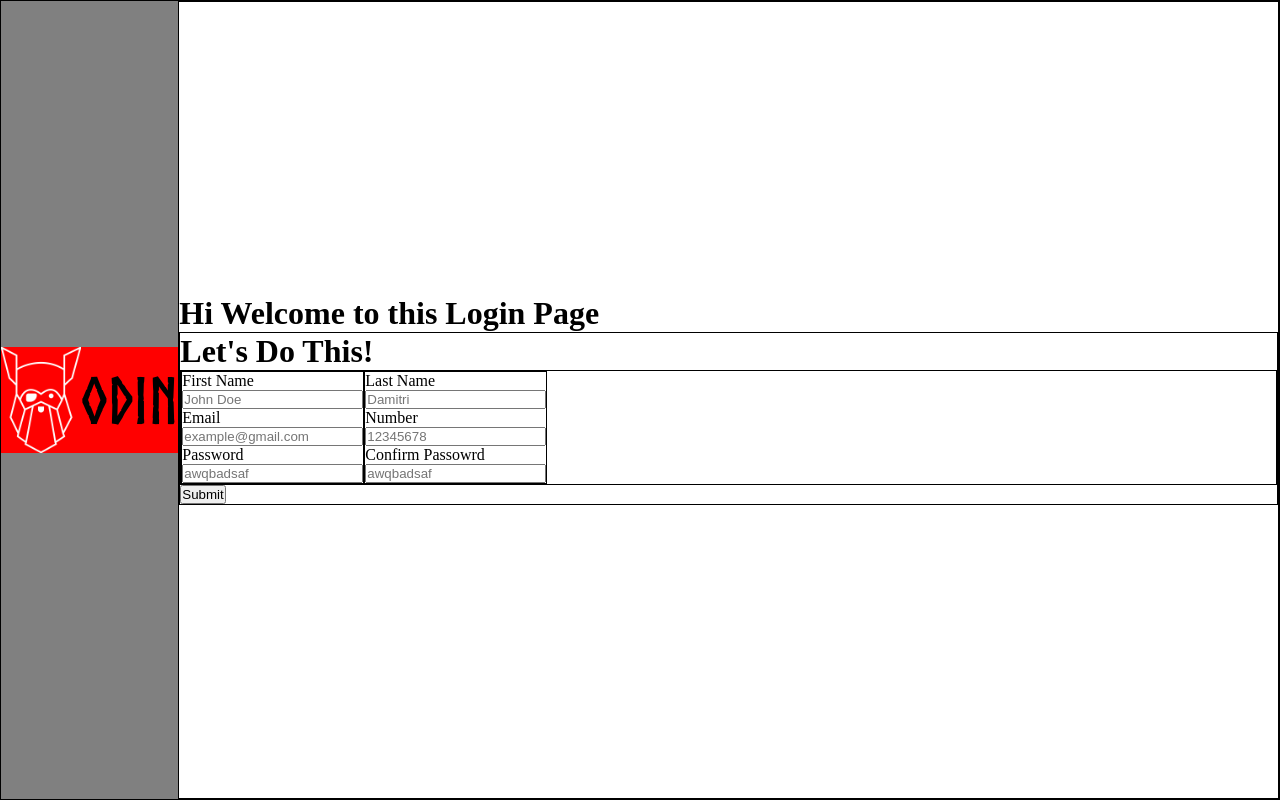
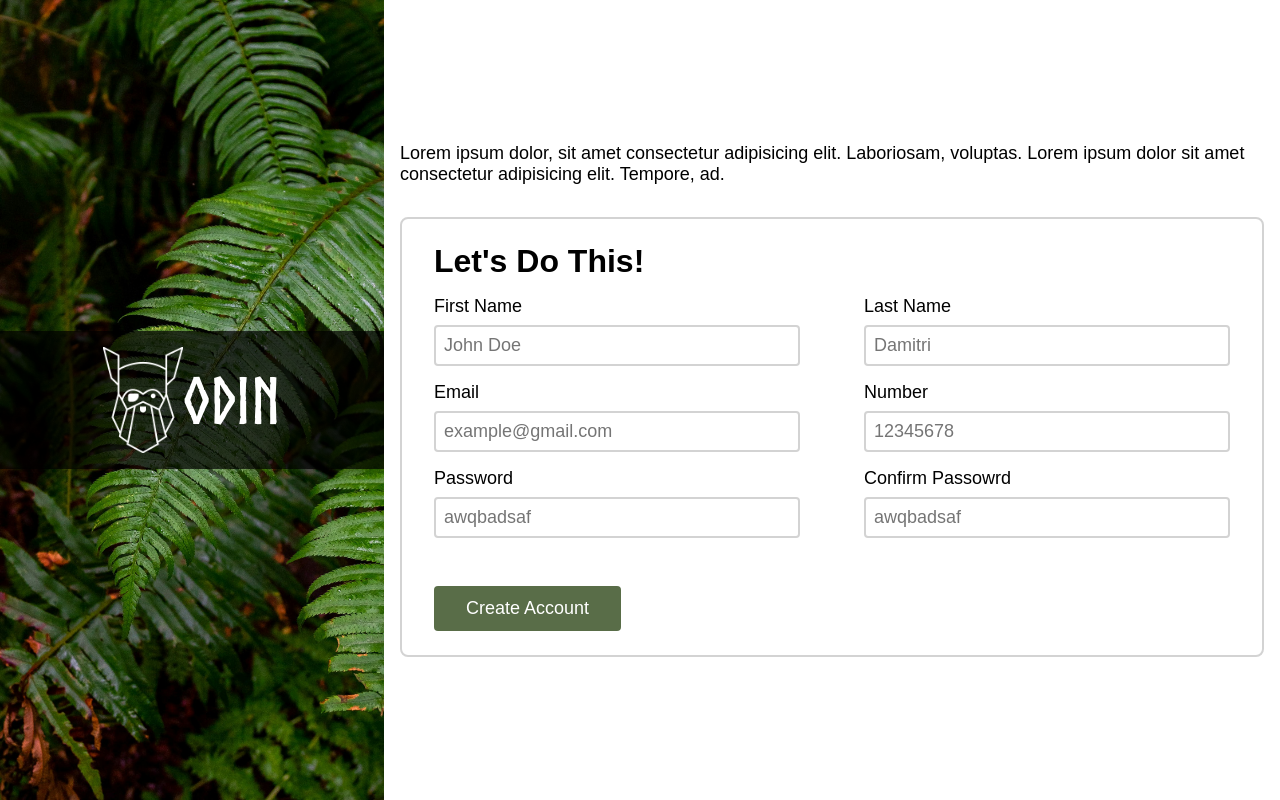
Before and after one commit to stukuo/Project-Sign-up-Form, a plain HTML site: page index.html in a window 1280 px wide. Drawn offline with Linux system fonts and the light colour scheme.

Commit message:
Added Styling

```diff
--- a/index.html
+++ b/index.html
@@ -17,7 +17,9 @@
         </div>
     </div>
     <div class="content">
-        <h1 class="description">Hi Welcome to this Login Page</h1>
+        <div class="content-inner">
+            <p class="description">Lorem ipsum dolor, sit amet consectetur adipisicing elit. Laboriosam, voluptas. Lorem
+                ipsum dolor sit amet consectetur adipisicing elit. Tempore, ad.</p>
 
             <div class="form">
                 <h1 class="header">Let's Do This!</h1>
@@ -26,41 +28,43 @@
                         <div class="col">
                             <div class="group-input">
                                 <label for="first-name">First Name</label>
-                            <input type="text" id="first-name" name="first-name" placeholder="John Doe">
+                                <input type="text" id="first-name" name="first-name" placeholder="John Doe" required>
                             </div>
 
                             <div class="group-input">
                                 <label for="email">Email</label>
-                            <input type="email" id="email" name="email" placeholder="example@gmail.com">
+                                <input type="email" id="email" name="email" placeholder="example@gmail.com" required>
                             </div>
 
                             <div class="group-input">
                                 <label for="password">Password</label>
-                            <input type="password" id="password" name="password" placeholder="awqbadsaf">
+                                <input type="password" id="password" name="password" placeholder="awqbadsaf"
+                                    minlength="8" required>
                             </div>
                         </div>
 
                         <div class="col">
                             <div class="group-input">
                                 <label for="last-name">Last Name</label>
-                            <input type="text" id="last-name" name="last-name" placeholder="Damitri">
+                                <input type="text" id="last-name" name="last-name" placeholder="Damitri" required>
                             </div>
 
                             <div class="group-input">
                                 <label for="number">Number</label>
-                            <input type="text" id="number" name="number" placeholder="12345678">
+                                <input type="text" id="number" name="number" placeholder="12345678" required>
                             </div>
 
                             <div class="group-input">
                                 <label for="password">Confirm Passowrd</label>
                                 <input type="password" id="confirm-password" name="confirm-password"
-                                placeholder="awqbadsaf">
+                                    placeholder="awqbadsaf" minlength="8" required>
                             </div>
                         </div>
                     </div>
 
-                <button type="submit">Submit</button>
+                    <button type="submit">Create Account</button>
                 </form>
+            </div>
         </div>
     </div>
 </body>
--- a/style.css
+++ b/style.css
@@ -1,7 +1,7 @@
 @font-face {
   /* font-family = Define Font Name To Use */
-    font-family: 'Norse';
-    src: url(Assets/fonts/Norse.otf)format('opentype') ;
+  font-family: "Norse";
+  src: url(Assets/fonts/Norse.otf) format("opentype");
   font-weight: 400;
   font-style: normal;
 
@@ -11,11 +11,15 @@
 
 /* Bold Version */
 @font-face {
-    font-family: 'Norse';
-    src: url(Assets/fonts/Norsebold.otf)format('opentype') ;
+  font-family: "Norse";
+  src: url(Assets/fonts/Norsebold.otf) format("opentype");
   font-weight: 700;
   font-style: normal;
   font-display: swap;
+}
+
+:root {
+  --p-font-size: 1.125rem;
 }
 
 /* Reset Browser Css */
@@ -23,12 +27,37 @@
   padding: 0px;
   margin: 0px;
   box-sizing: border-box;
+  font-family: sans-serif;
+}
+
+/* Remove Browser Styling */
+input {
+  /* Remove Browser Behavior */
+  -webkit-appearance: none;
+  -moz-appearance: none;
+  appearance: none;
+
+  background: transparent;
+  border: none;
+  border-radius: 0;
+  box-shadow: none;
+  outline: none;
+}
+
+button {
+  background: none;
+  color: inherit;
+  border: none;
+  padding: 0;
+  font: inherit;
+  cursor: pointer;
+  outline: inherit;
+  appearance: none; /* Removes OS-specific native rendering */
 }
 
 body {
   display: flex;
   min-height: 100vh;
-    border: 1px solid;
 }
 
 /* HERO SECTION */
@@ -37,18 +66,28 @@ body {
   align-items: center;
   justify-content: center;
 
-    background: gray;
+  width: 30vw;
+
+  background-image: url("Assets/Image.jpg");
+  background-size: cover;
 }
 
-.hero > .container{
+.hero > .container {
+  padding-top: 16px;
+  padding-bottom: 16px;
+
   display: flex;
   align-items: center;
-    background: red;
+  justify-content: center;
+
+  width: 100%;
+  background: rgba(0, 0, 0, 0.7);
 }
 
 .hero h1 {
-    font-family: 'Norse';
+  font-family: "Norse";
   font-weight: bold;
+  color: white;
   font-size: 4rem;
 }
 
@@ -57,24 +96,86 @@ body {
 .content {
   flex: 1;
   align-content: center;
-
-    border: 1px solid black;
+  padding: 1rem;
 }
 
-.form {
-    border: 1px solid;
+.content-inner {
+  max-width: 900px;
+  margin: 0 auto;
 }
 
-.form .flex-container{
+.content-inner > .description {
+  font-size: var(--p-font-size);
+  margin-bottom: 2rem;
+}
+
+/* FORM SECTION */
+
+.form {
+  border: 2px solid lightgray;
+  border-radius: 0.5rem;
+  padding: 1.5rem 2rem;
+}
+
+.form > .header {
+  font-size: 2rem;
+  margin-bottom: 1rem;
+}
+
+.form .flex-container {
   display: flex;
-    border: 1px solid;
+  margin-bottom: 2rem;
+  gap: 4rem;
 }
+
+.flex-container > .col {
+  flex: 1;
+}
+
+/* FORM INPUT */
 
 .form .group-input {
   display: flex;
   flex-direction: column;
+  margin-bottom: 1rem;
 }
 
-.col {
-    border: 1px solid;
+.group-input > label,
+input {
+  font-size: var(--p-font-size);
 }
+
+.group-input > label {
+  margin-bottom: 0.5rem;
+}
+
+.group-input > input {
+  display: block;
+  border: 2px solid lightgray;
+  border-radius: 0.25rem;
+  padding: 0.5rem;
+}
+
+.group-input > input:focus {
+  border-color: rgb(23, 152, 217);
+}
+
+.group-input > input:user-invalid {
+  border-color: rgb(204, 68, 68);
+}
+
+/* Form Button */
+.form button {
+    font-size: var(--p-font-size);
+    padding: 0.75rem 2rem;
+    color: white;
+
+    border-radius: 0.25rem;
+
+    /* background-color: rgb(23, 143, 203); */
+    background-color: #596D48;
+}
+
+.form button:hover {
+    background-color: #495a3a;
+}
```
Lines whose indentation alone changed are shown as unchanged.
